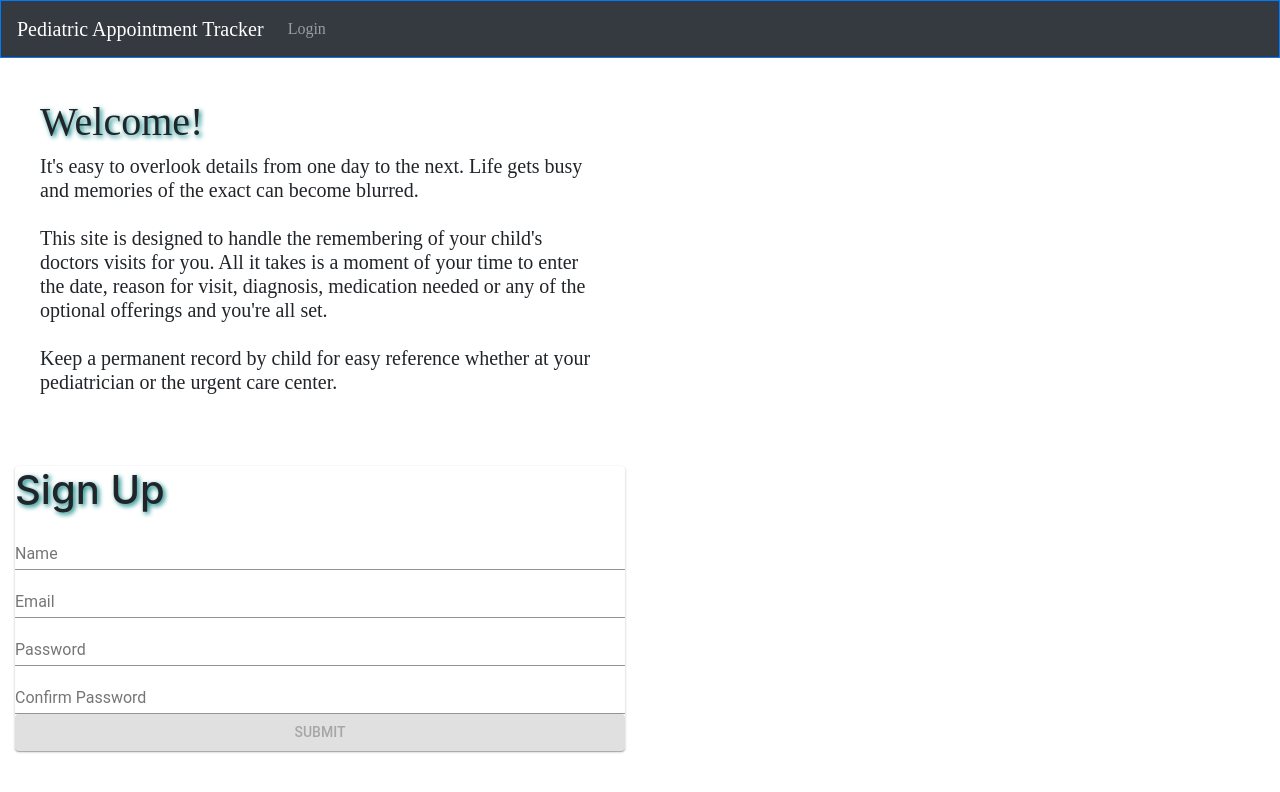
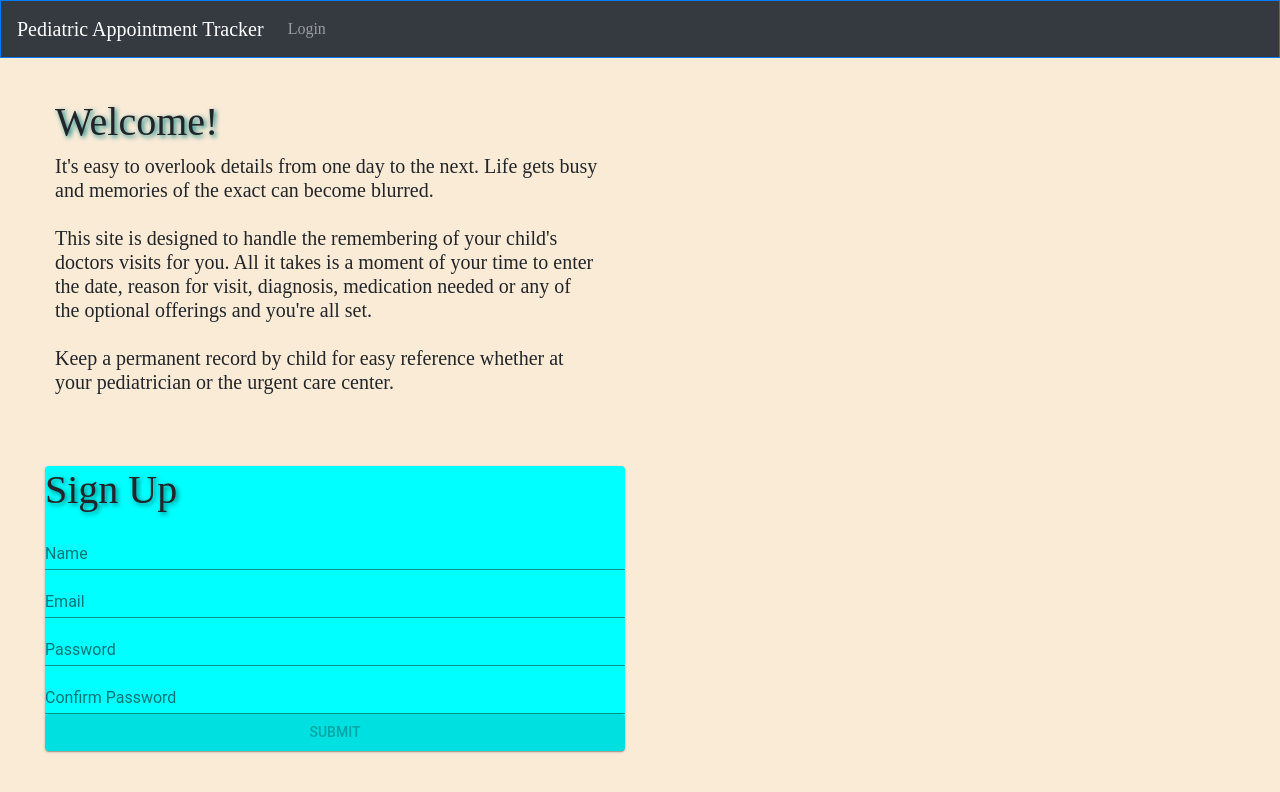
Before and after one commit to ABJervis/final_project, a React (Create React App) app in the folder client/: page / in a window 1280 px wide. Shown: the top 792 px of the page. Built offline with nearby package versions, Linux system fonts and the light colour scheme.

Commit message:
need to move sign up box to the right placement

```diff
--- a/client/src/components/Home/index.js
+++ b/client/src/components/Home/index.js
@@ -1,5 +1,4 @@
 import React from "react";
-
 import SignUp from "../SignUp";
 import { Col, Row, Container } from "../Grid";
 import "./style.css";
@@ -7,29 +6,33 @@ import "./style.css";
 
 function Home() {
   return (
-    <Col size="md-6 sm-12">
+    <div class="container-fluid">
+      <Col size="sm-12 md-6">
         <div className="about-container">
           <div className="description-div">
             <div className="row">
-
-
               <h1>Welcome!</h1><br />
-
-              <h5>
-              It's easy to overlook details from one day to the next. Life gets busy and memories of the exact can become blurred.
+              <h5>It's easy to overlook details from one day to the next. Life gets busy and memories of the exact can become blurred.
               <br /><br />This site is designed to handle the remembering of your child's doctors visits for you. All it takes is a moment of your
                 time to enter the date, reason for visit, diagnosis, medication needed or any of the optional offerings and you're all set.<br /><br /> Keep
                 a permanent record by child for easy reference whether at your pediatrician or the urgent care center.</h5>
               <br />
-
             </div>
           </div>
         </div>
 
-      <SignUp />
 
 
       </Col>
+
+
+
+          <div className="sign-up-container">
+            <SignUp />
+          </div>
+
+
+    </div>
 
   );
 }
--- a/client/src/components/Home/style.css
+++ b/client/src/components/Home/style.css
@@ -5,10 +5,21 @@
     font-family: 'Caveat', cursive;
 
 
+}
+
+.sign-up-container {
+    font-family: 'Cabin', sans-serif;
+    font-family: 'Caveat', cursive;
 
 }
+
 
 h1 {
     text-shadow: 2px 2px 5px teal;
 
 }
+
+
+body {
+    background-color: antiquewhite;
+}
--- a/client/src/components/SignUp/form.js
+++ b/client/src/components/SignUp/form.js
@@ -1,6 +1,7 @@
 import React from "react";
 import Button from "@material-ui/core/Button";
 import TextField from "@material-ui/core/TextField";
+import "./style.css";
 
 export const Form = props => {
     const {
--- a/client/src/components/SignUp/index.js
+++ b/client/src/components/SignUp/index.js
@@ -3,7 +3,9 @@ import { Formik } from "formik";
 import withStyles from "@material-ui/core/styles/withStyles";
 import { Form } from "./form";
 import Paper from "@material-ui/core/Paper";
+import { Col, Row, Container } from "../Grid";
 import * as Yup from "yup";
+import "./style.css";
 
 const styles = theme => ({
   paper: {
@@ -44,6 +46,9 @@ class InputForm extends Component {
     const values = {name: "", email: "", confirmPassword: "", password: "" };
     return (
       <React.Fragment>
+        <div className="container-fluid">
+          <Col size="sm-12 md-6">
+
             <div className={classes.container}>
               <Paper elevation={1} className={classes.paper}>
                 <h1>Sign Up </h1>
@@ -54,6 +59,8 @@ class InputForm extends Component {
                   />
               </Paper>
             </div>
+          </Col>
+        </div>
       </React.Fragment>
 
     );
--- a/client/src/components/SignUp/style.css
+++ b/client/src/components/SignUp/style.css
@@ -0,0 +1,6 @@
+.MuiPaper-root-3.MuiPaper-elevation1-6.MuiPaper-rounded-4 {
+    background-color: aqua;
+
+
+
+}
```
Lines whose indentation alone changed are shown as unchanged.
